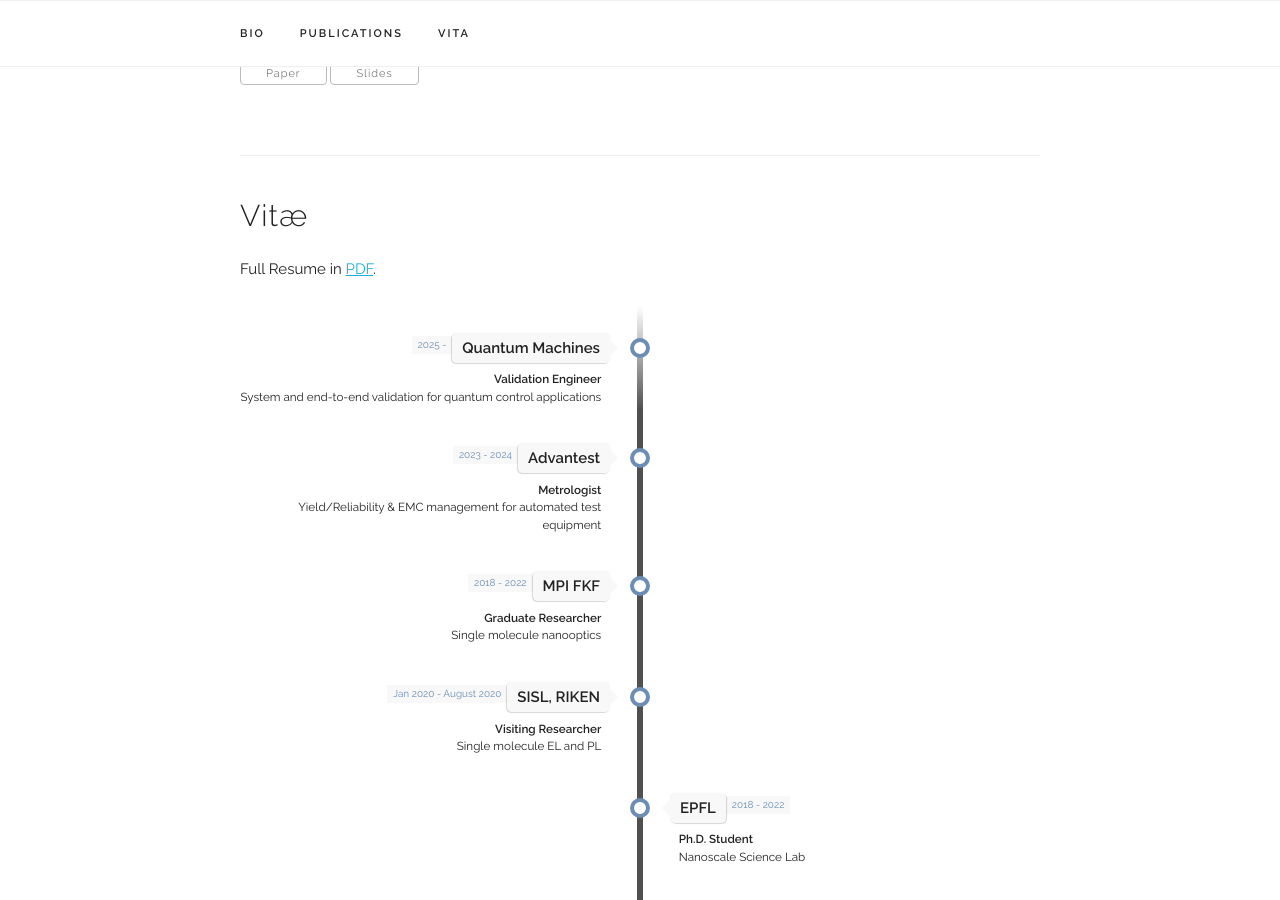
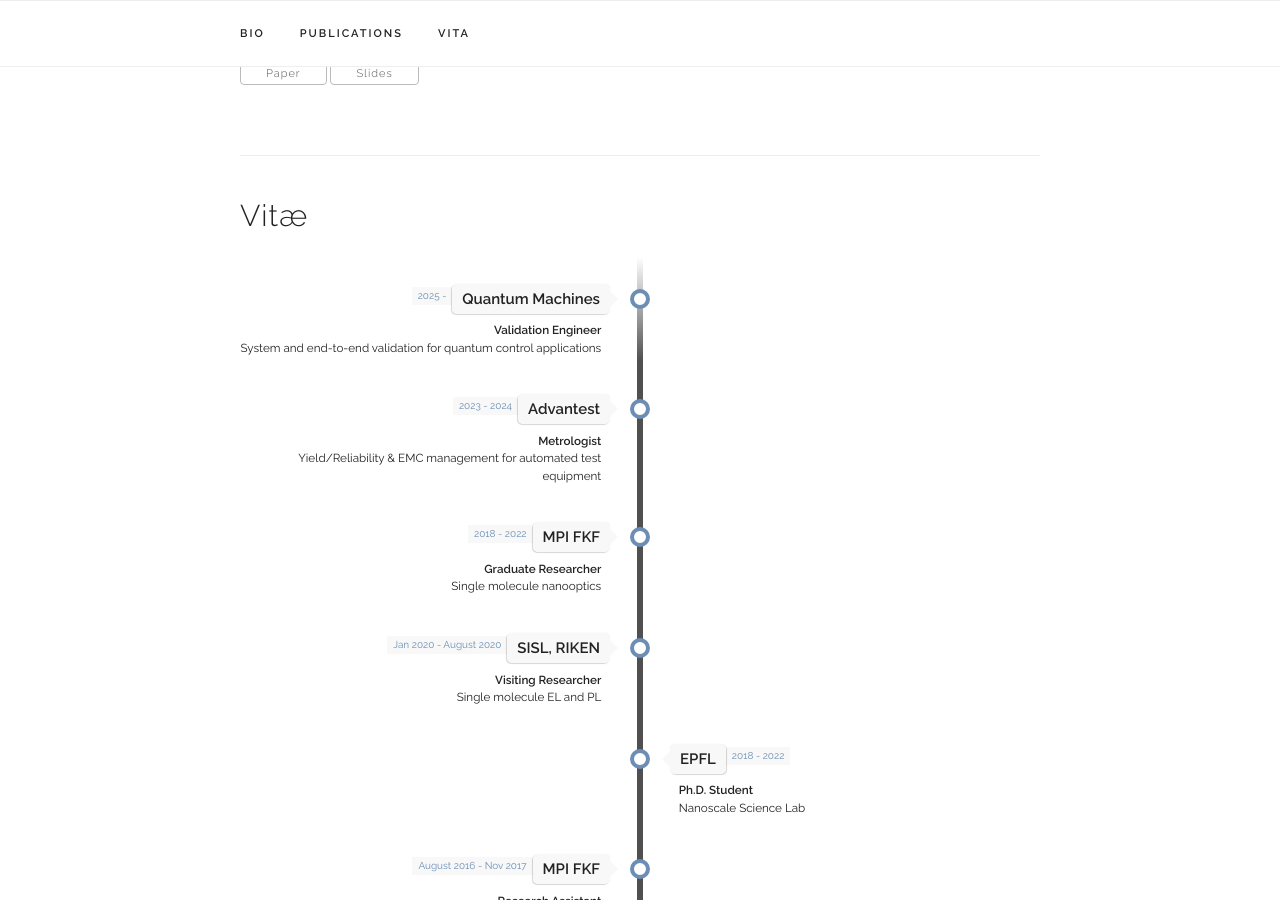
Before and after one commit to abhishekgrewal/abhishekgrewal.github.io, a Jekyll site: the page built from index.html, in a window 1280 px wide and 900 px high, scrolled down 1448 px. Built offline with Jekyll 4.4.1, drawn with Linux system fonts in a browser that asks for light colours; some web fonts are replaced.

Commit message:
Update index.html

```diff
--- a/index.html
+++ b/index.html
@@ -104,7 +104,7 @@
 <div class="docs-section" id="resume">
   <h4>Vitæ</h4>
 
-  <p>Full Resume in <a href={{ "/assets/cv/AG_cv_academic.pdf" | prepend: site.baseurl }} target="_blank">PDF</a>.</p>
+  <!-- <p>Full Resume in <a href={{ "/assets/cv/AG_cv_academic.pdf" | prepend: site.baseurl }} target="_blank">PDF</a>.</p> -->
 
   <!-- The Timeline -->
   <ul class="timeline">
```
